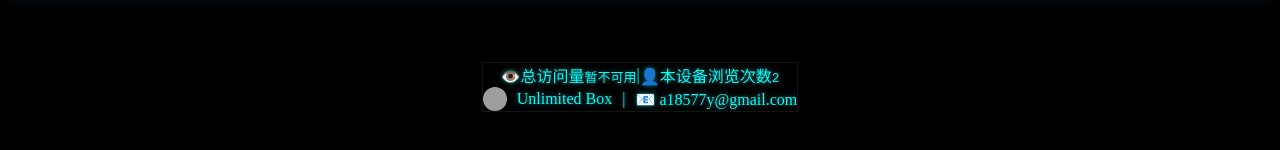
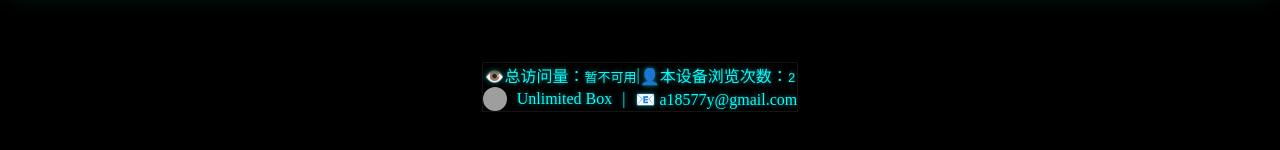
Before and after one commit to Mocas-12/aura-vision, a React (Vite) app: page / in a window 1280 px wide. Shown: the part 696-846 px from the top of the page. Built offline with nearby package versions, Linux system fonts and the light colour scheme; no server answers; grey boxes are pictures that could not be loaded.

Commit message:
add_fullwidth_colons_labels

```diff
--- a/src/App.tsx
+++ b/src/App.tsx
@@ -401,13 +401,13 @@ export default function App() {
           <div className="text-sm cyber-text flex items-center justify-center gap-4">
             <span id="busuanzi_container_page_pv" className="flex items-center gap-1" style={{ display: 'inline' }}>
               <span>👁️</span>
-              <span>总访问量</span>
+              <span>总访问量：</span>
               <span id="busuanzi_value_page_pv" style={{ fontFamily: 'monospace' }}>加载中...</span>
             </span>
             <span className="sep" id="busuanzi_sep" style={{ display: 'none' }}>|</span>
             <span id="av_container_project_uv" className="flex items-center gap-1" style={{ display: 'inline' }}>
               <span>👤</span>
-              <span>本设备浏览次数</span>
+              <span>本设备浏览次数：</span>
               <span id="av_project_uv_value" style={{ fontFamily: 'monospace' }}>{projectVisitor}</span>
             </span>
           </div>
```
